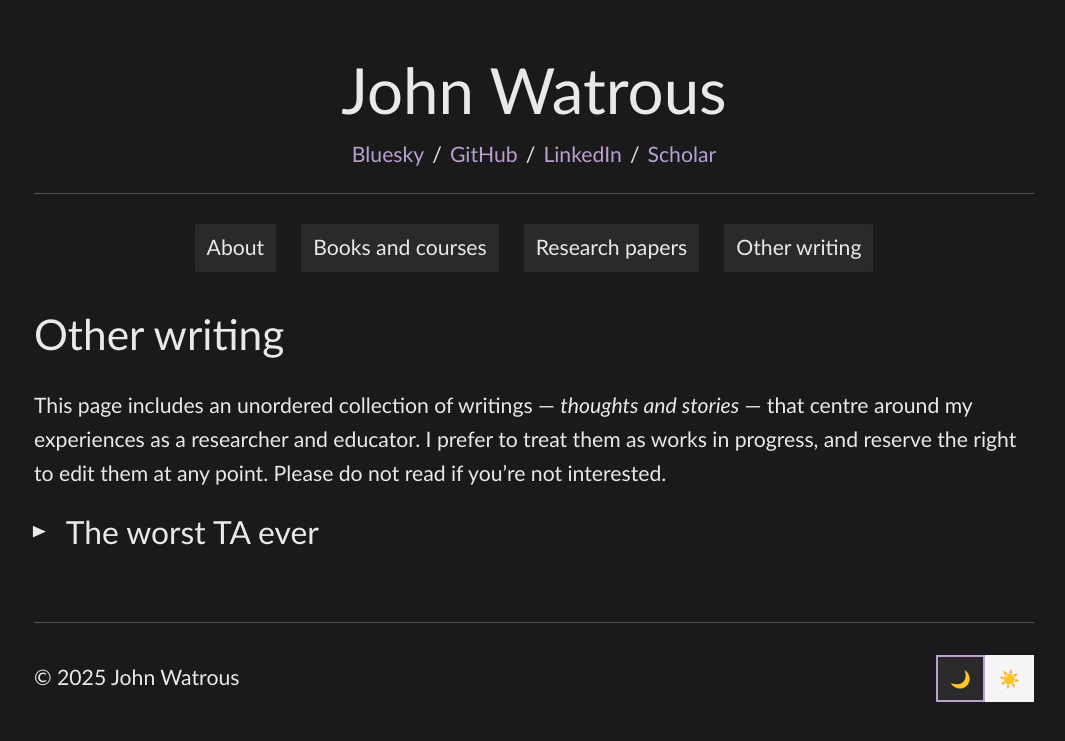
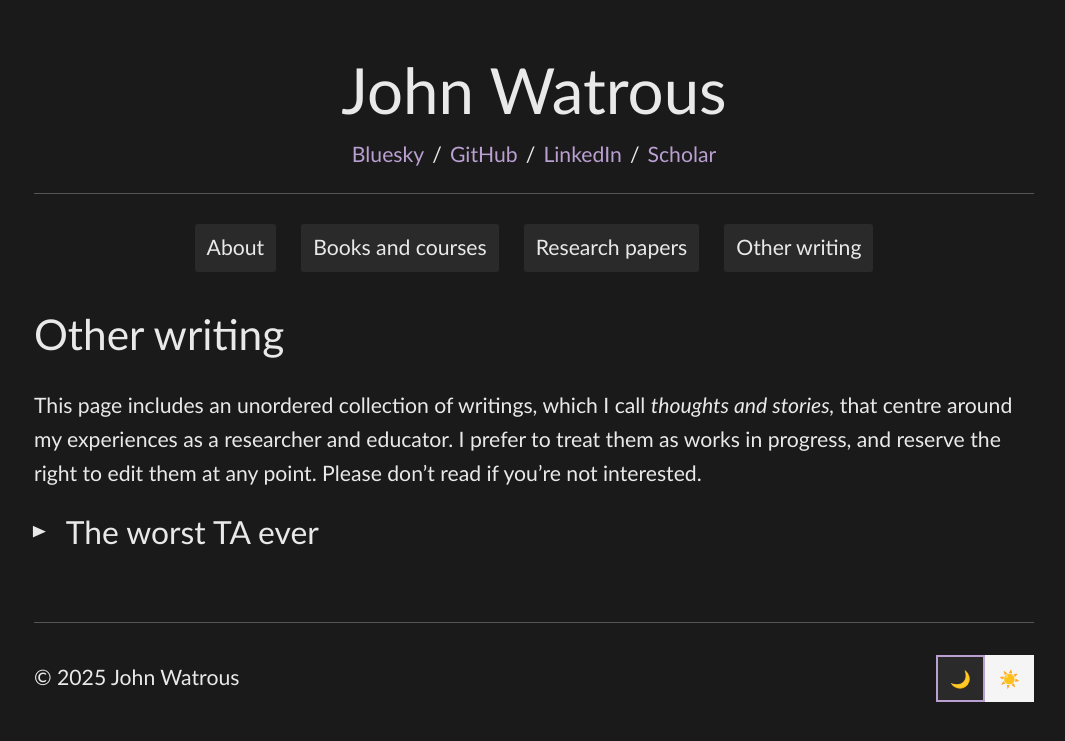
Before and after one commit to jhwatrous/jhwatrous.github.io, a Jekyll site: the page built from other-writing.md, in a window 1280 px wide. Shown: the top 741 px of the page, without its empty margins (106-1171 px from the left). Built offline with Jekyll 4.4.1, drawn with Linux system fonts in a browser that asks for light colours.

Commit message:
Revising...

```diff
--- a/other-writing.md
+++ b/other-writing.md
@@ -5,7 +5,7 @@ title: Other writing
 
 # Other writing
 
-This page includes an unordered collection of writings — *thoughts and stories* — that centre around my experiences as a researcher and educator. I prefer to treat them as works in progress, and reserve the right to edit them at any point. Please do not read if you're not interested.
+This page includes an unordered collection of writings, which I call *thoughts and stories,* that centre around my experiences as a researcher and educator. I prefer to treat them as works in progress, and reserve the right to edit them at any point. Please don't read if you're not interested.
 
 {% comment %}
 
```
